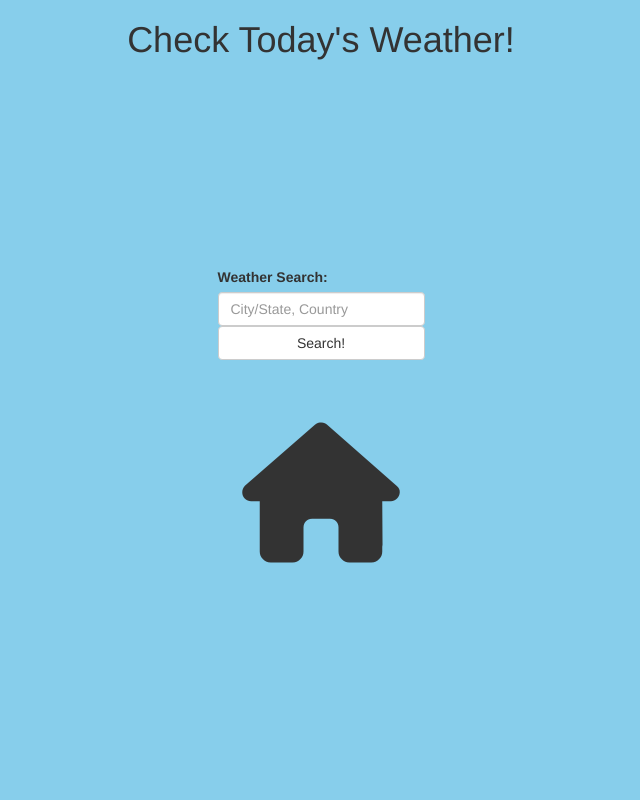
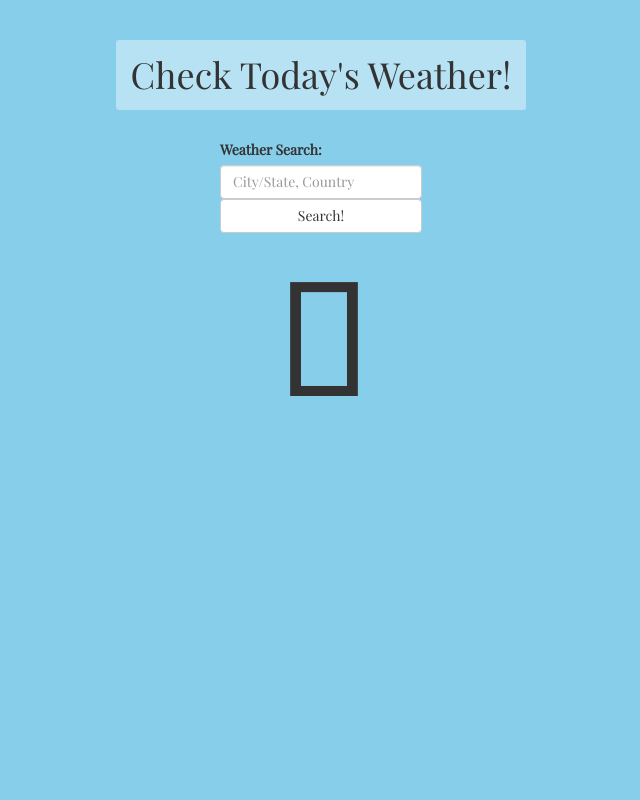
Before and after one commit to BrooksSuz/weather-app, a website built with webpack: page dist/index.html in a window 1280 px wide. Shown: the whole page, without its empty margins (319-959 px from the left). Built offline with nearby package versions, Linux system fonts and the light colour scheme.

Commit message:
Update styles

```diff
--- a/src/style.css
+++ b/src/style.css
@@ -1,3 +1,5 @@
+@import url('https://fonts.googleapis.com/css2?family=Playfair+Display&display=swap');
+
 html {
   box-sizing: border-box;
 }
@@ -5,6 +7,7 @@ html {
 *, *::before, *::after {
   margin: 0;
   box-sizing: inherit;
+  font-family: 'Playfair Display', serif;
 }
 
 body {
@@ -12,28 +15,29 @@ body {
 }
 
 .container {
-  height: 100vh;
   display: flex;
   flex-direction: column;
   align-items: center;
+  gap: 2rem;
 }
 
 h1 {
-  flex: 1;
+  padding: 1.5rem;
+  display: flex;
+  background-color: rgba(255, 255, 255, 0.4);
+  border-radius: 0.3rem;
 }
 
 form {
   display: flex;
   flex-direction: column;
   justify-content: center;
-  flex: 1;
 }
 
 .main-container {
   display: flex;
   flex-direction: column;
   gap: 3rem;
-  flex: 2;
 }
 
 .hide-icon {
@@ -41,6 +45,9 @@ form {
 }
 
 .key-value-parent {
+  padding: 1.5rem;
+  background-color: rgba(255, 255, 255, 0.4);
+  border-radius: 0.3rem;
   display: flex;
   justify-content: center;
   gap: 3rem;
@@ -50,6 +57,10 @@ form {
   display: flex;
   flex-direction: column;
   gap: 0.3rem;
+}
+
+span {
+  font-size: 1.8rem;
 }
 
 .fade-in-weather {
```
